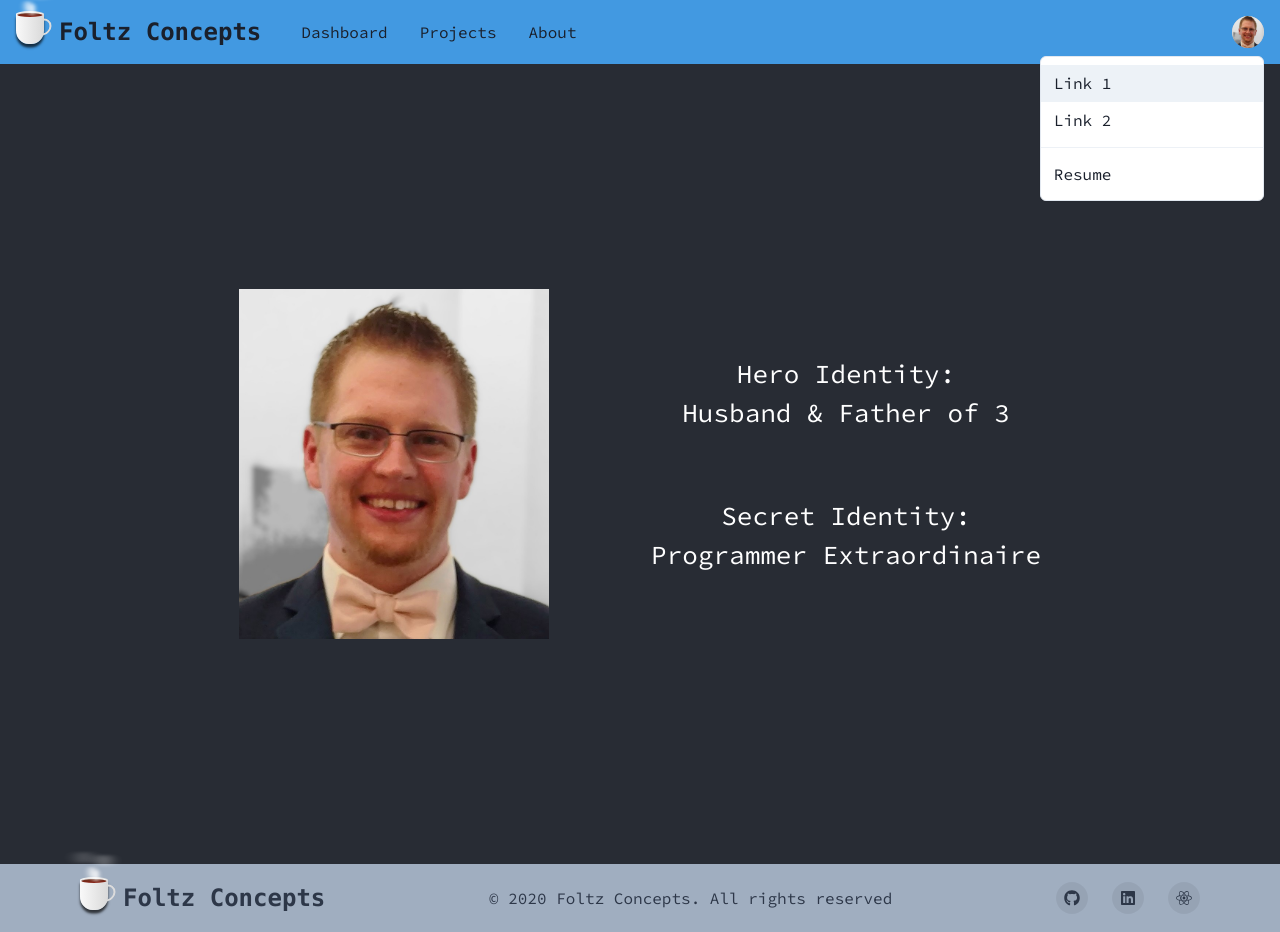
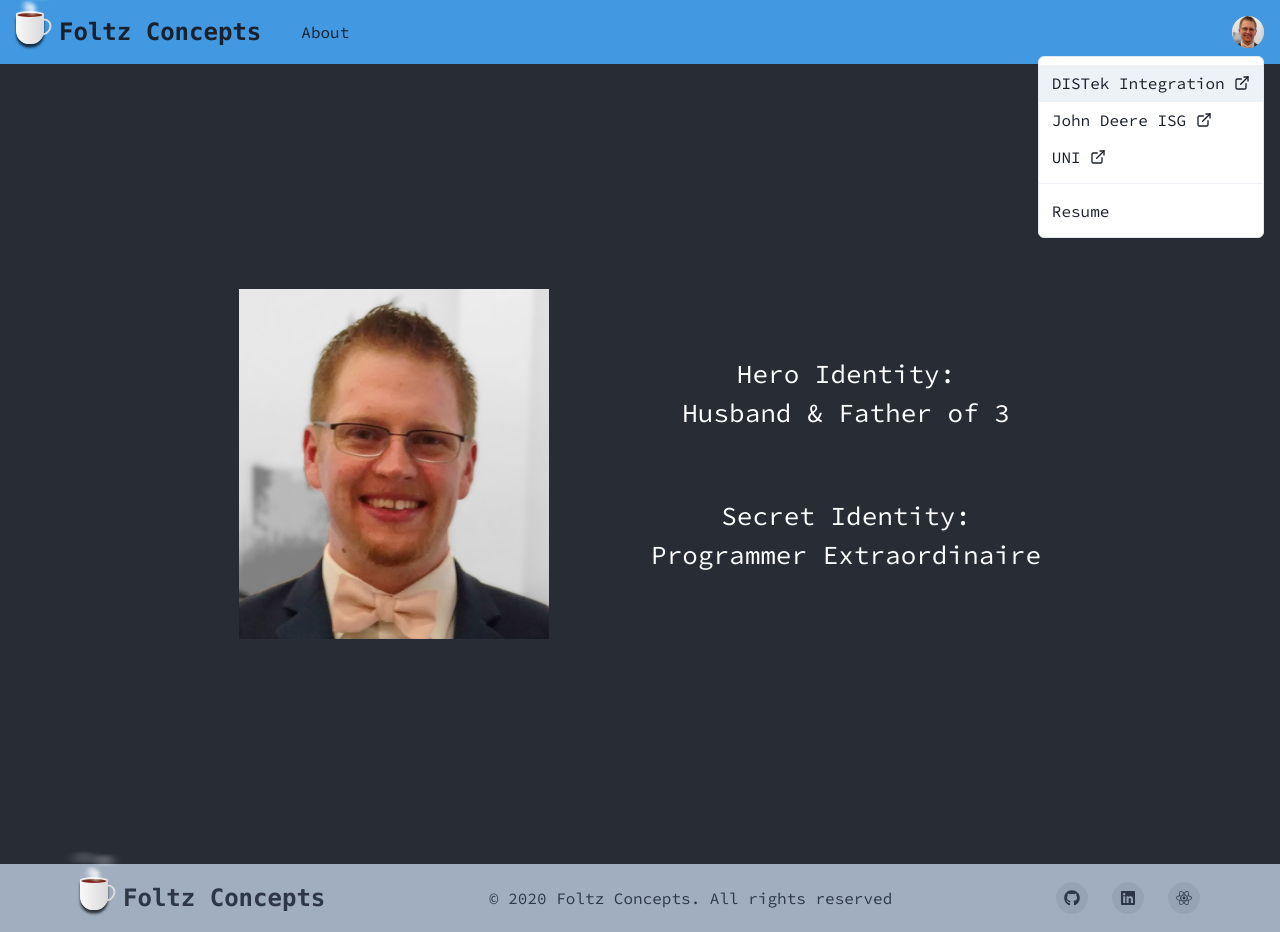
Before and after one commit to Foltzy7/foltz-concepts, a React (Create React App) app: page / in a window 1280 px wide. Both pictures are taken after a click on the button 1248 px from the left and 32 px from the top of the page. Built offline with nearby package versions, Linux system fonts and the light colour scheme.

Commit message:
remove links to unfinished pages

```diff
--- a/src/components/navigation.tsx
+++ b/src/components/navigation.tsx
@@ -16,10 +16,10 @@ import {
   useColorModeValue,
   useDisclosure,
 } from "@chakra-ui/react";
-import { CloseIcon, HamburgerIcon } from "@chakra-ui/icons";
+import { CloseIcon, ExternalLinkIcon, HamburgerIcon } from "@chakra-ui/icons";
 import Logo from "./logo/logo";
 
-const Links = ["Dashboard", "Projects", "About"];
+const Links = ["About"];
 
 const NavLink = ({ children }: { children: ReactNode }) => (
   <Link
@@ -81,8 +81,32 @@ export default function Nav() {
                 />
               </MenuButton>
               <MenuList>
-                <MenuItem>Link 1</MenuItem>
-                <MenuItem>Link 2</MenuItem>
+                <MenuItem
+                  onClick={() => {
+                    window.open("https://www.distek.com/");
+                  }}
+                >
+                  DISTek Integration&nbsp;
+                  <ExternalLinkIcon />
+                </MenuItem>
+                <MenuItem
+                  onClick={() => {
+                    window.open(
+                      "https://www.deere.com/en/our-company/john-deere-careers/work-here/isg/"
+                    );
+                  }}
+                >
+                  John Deere ISG&nbsp;
+                  <ExternalLinkIcon />
+                </MenuItem>
+                <MenuItem
+                  onClick={() => {
+                    window.open("https://uni.edu/");
+                  }}
+                >
+                  UNI&nbsp;
+                  <ExternalLinkIcon />
+                </MenuItem>
                 <MenuDivider />
                 <MenuItem
                   onClick={() => {
```
